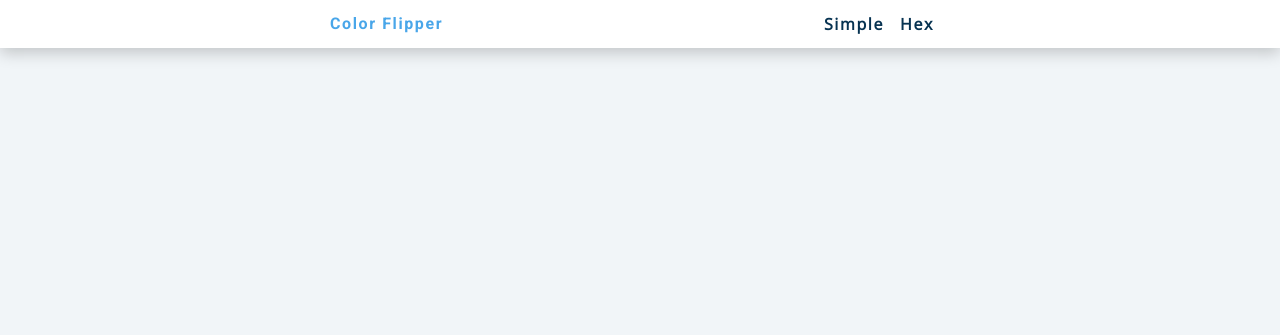
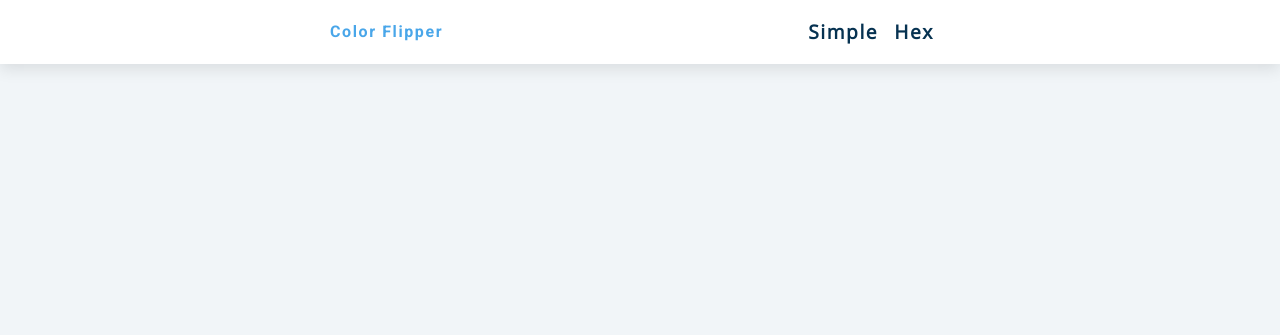
Before and after one commit to salmanahmedx/color-flipper, a plain HTML site: page index.html in a window 1280 px wide. Shown: the top 335 px of the page. Drawn offline with nearby package versions, Linux system fonts and the light colour scheme.

Commit message:
final commit

```diff
--- a/styles.css
+++ b/styles.css
@@ -49,10 +49,11 @@ Variables
   --spacing: 0.1rem;
   --radius: 0.25rem;
   --light-shadow: 0 5px 15px rgba(0, 0, 0, 0.1);
-  --dark-shadow: 0 5px 15px rgba(0, 0, 0, 0.2);
+  --dark-shadow: 0 5px 15px rgba(0, 0, 0, 0.1);
   --max-width: 1170px;
   --fixed-width: 620px;
 }
+
 /*
 ===============
 Global Styles
@@ -66,6 +67,7 @@ Global Styles
   padding: 0;
   box-sizing: border-box;
 }
+
 body {
   font-family: var(--ff-secondary);
   background: var(--clr-grey-10);
@@ -73,12 +75,15 @@ body {
   line-height: 1.5;
   font-size: 0.875rem;
 }
+
 ul {
   list-style-type: none;
 }
+
 a {
   text-decoration: none;
 }
+
 h1,
 h2,
 h3,
@@ -89,38 +94,49 @@ h4 {
   margin-bottom: 0.75rem;
   font-family: var(--ff-primary);
 }
+
 h1 {
   font-size: 3rem;
 }
+
 h2 {
   font-size: 2rem;
 }
+
 h3 {
   font-size: 1.25rem;
 }
+
 h4 {
-  font-size: 0.875rem;
+  font-size: 1.2rem;
 }
+
 p {
   margin-bottom: 1.25rem;
   color: var(--clr-grey-5);
 }
+
 @media screen and (min-width: 800px) {
   h1 {
     font-size: 4rem;
   }
+
   h2 {
     font-size: 2.5rem;
   }
+
   h3 {
     font-size: 1.75rem;
   }
+
   h4 {
     font-size: 1rem;
   }
+
   body {
     font-size: 1rem;
   }
+
   h1,
   h2,
   h3,
@@ -128,6 +144,7 @@ p {
     line-height: 1;
   }
 }
+
 /*  global classes */
 
 /* section */
@@ -140,11 +157,13 @@ p {
   margin: 0 auto;
   max-width: 1170px;
 }
+
 @media screen and (min-width: 992px) {
   .section-center {
     width: 95vw;
   }
 }
+
 main {
   min-height: 100vh;
   display: grid;
@@ -158,11 +177,12 @@ Nav
 */
 nav {
   background: var(--clr-white);
-  height: 3rem;
+  height: 4rem;
   display: grid;
   align-items: center;
   box-shadow: var(--dark-shadow);
 }
+
 .nav-center {
   width: 90vw;
   max-width: var(--fixed-width);
@@ -171,24 +191,29 @@ nav {
   align-items: center;
   justify-content: space-between;
 }
+
 .nav-center h4 {
   margin-bottom: 0;
   color: var(--clr-primary-5);
 }
+
 .nav-links {
   display: flex;
 }
+
 nav a {
   text-transform: capitalize;
   font-weight: 700;
-  font-size: 1rem;
+  font-size: 1.2rem;
   color: var(--clr-primary-1);
   letter-spacing: var(--spacing);
   margin-right: 1rem;
 }
+
 nav a:hover {
   color: var(--clr-primary-5);
 }
+
 /*
 ===============
 Container
@@ -199,9 +224,11 @@ main {
   display: grid;
   place-items: center;
 }
+
 .container {
   text-align: center;
 }
+
 .container h2 {
   background: var(--clr-black);
   color: var(--clr-white);
@@ -209,9 +236,11 @@ main {
   border-radius: var(--radius);
   margin-bottom: 2.5rem;
 }
+
 .color {
   color: var(--clr-primary-5);
 }
+
 .btn-hero {
   font-family: var(--ff-primary);
   text-transform: uppercase;
@@ -228,6 +257,7 @@ main {
   font-size: 1rem;
   padding: 0.75rem 1.25rem;
 }
+
 .btn-hero:hover {
   color: var(--clr-white);
   background: var(--clr-black);
```
